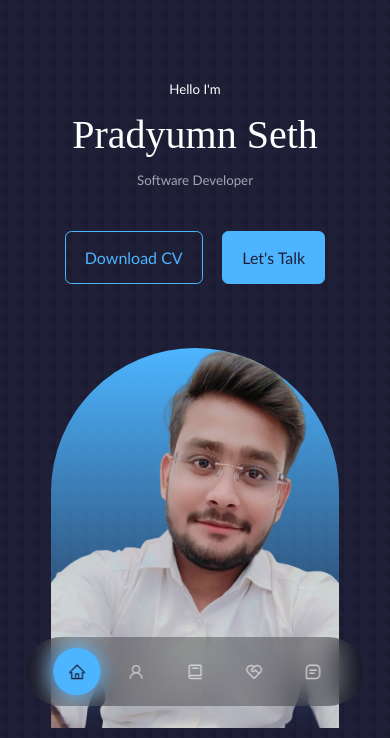
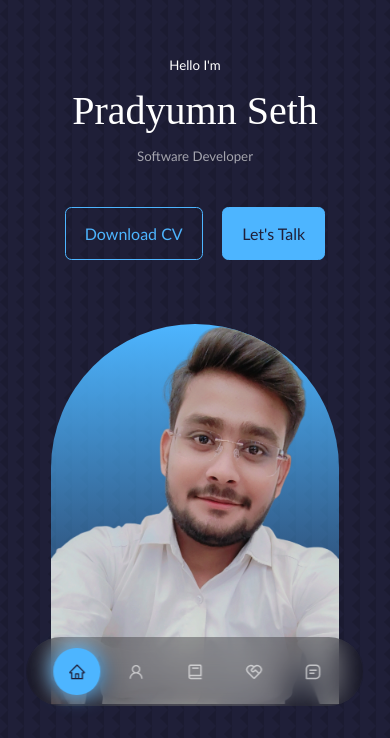
Before and after one commit to Pradyumnseth743/My-Portfolio, a React (Create React App) app: page / in a window 390 px wide. Shown: the part 106-844 px from the top of the page. Built offline with nearby package versions, Linux system fonts and the light colour scheme.

Commit message:
5th Image Changes

```diff
--- a/src/components/header/header.css
+++ b/src/components/header/header.css
@@ -8,13 +8,17 @@
 
   header {
         min-height: 100dvh; /* Uses the actual visible height */
-        padding-top: 3rem;
+        min-height: 100vh; /* Fallback */
+        margin-top: 0;
+    padding-top: 0;
     display: flex;
     flex-direction: column;
     justify-content: center; /* Centers content properly */
     align-items: center;
     margin-bottom: 5rem; /* Uniform spacing below */
-    margin-top: 0px;
+
+
+
 }
 
 
@@ -94,7 +98,7 @@
 /* /=================Media queries (medium devices) ====================/ */
 @media screen and (max-width: 1024px){
     header{
-        height: 115vh;
+        min-height: 100dvh;
     }
 }
 
@@ -113,7 +117,7 @@
 /* /=================Media queries (small devices) ====================/ */
 @media screen and (max-width: 600px){
     header{
-        height: 115vh;
+        min-height: 100dvh; /* Same fix for small screens */
     }
     .header__socials,
     .scroll__down{
```
